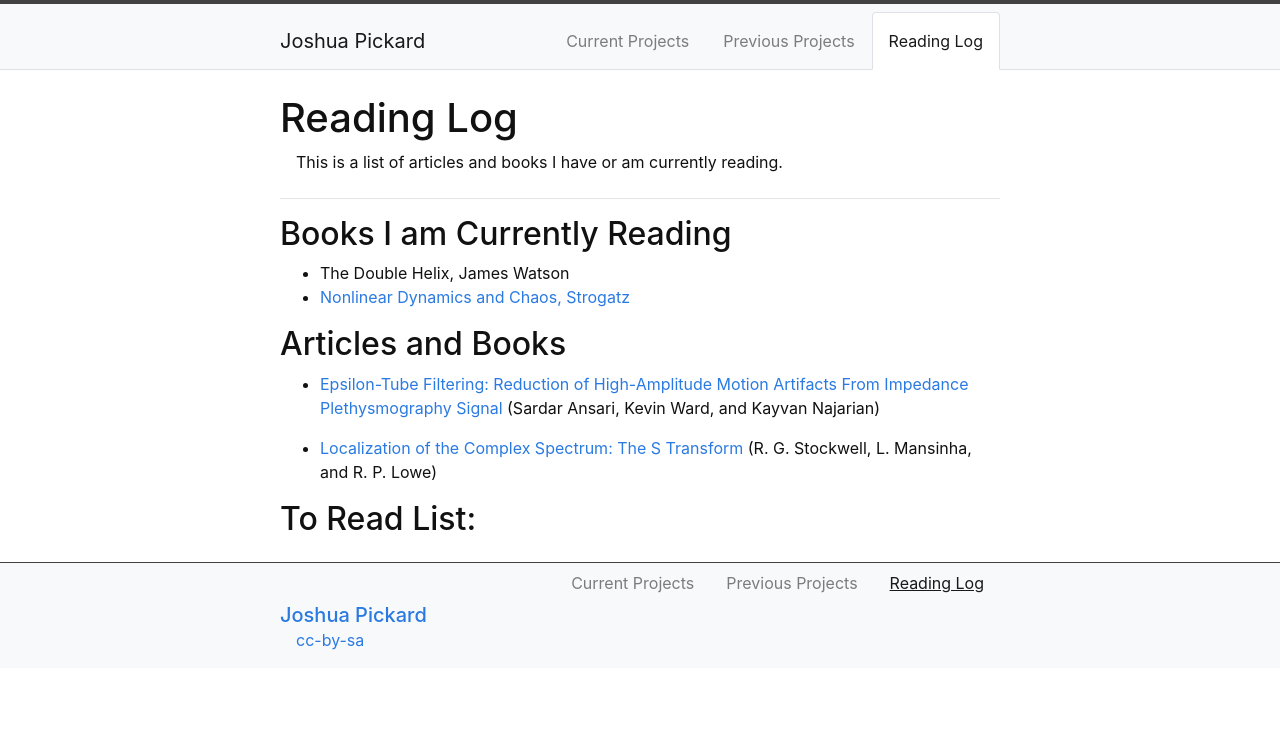
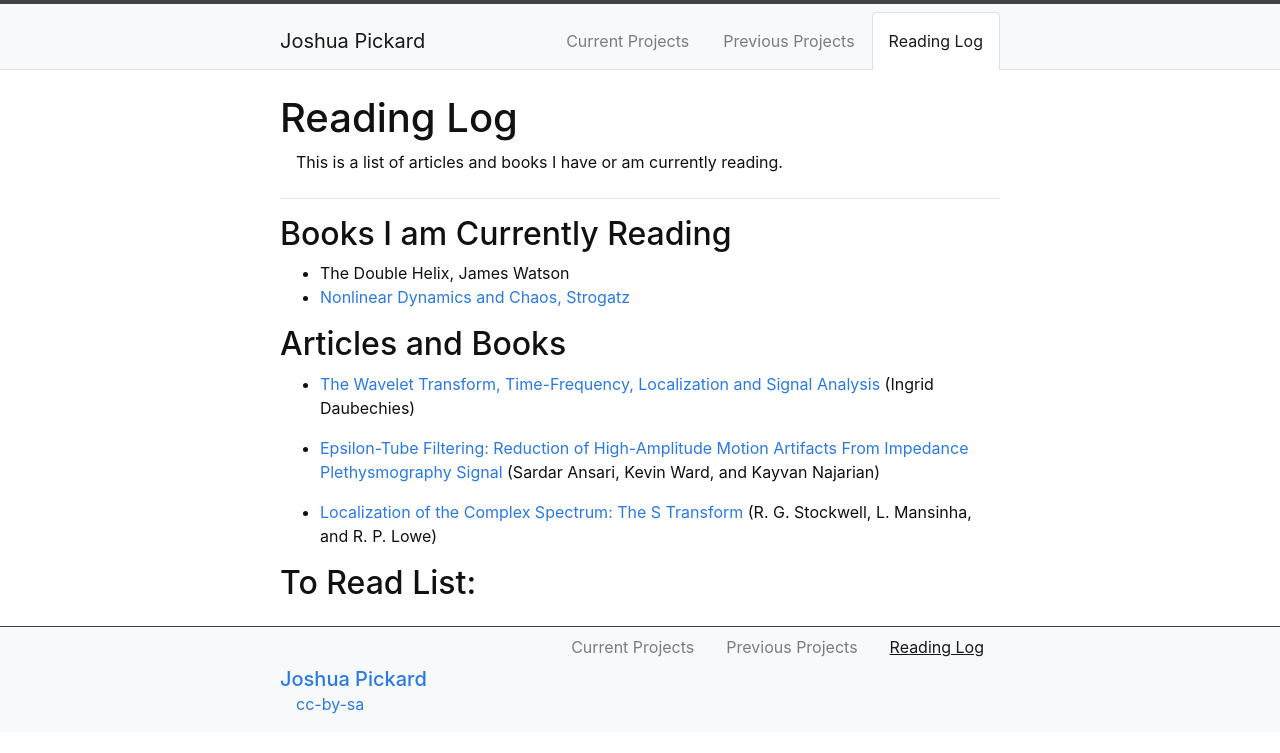
Before and after one commit to Jpickard1/jpickard1.github.io, a Jekyll site: the page built from content/3-Reading_Log.md, in a window 1280 px wide. Shown: the top 753 px of the page. Built offline with Jekyll 4.4.1, drawn with Linux system fonts in a browser that asks for light colours.

Commit message:
Update 3-Reading_Log.md

```diff
--- a/content/3-Reading_Log.md
+++ b/content/3-Reading_Log.md
@@ -11,6 +11,8 @@ description: >
 
 ## Articles and Books
 
+- [The Wavelet Transform, Time-Frequency, Localization and Signal Analysis](https://services.math.duke.edu/~ingrid/publications/ieee36-1990.pdf) (Ingrid Daubechies)
+
 - [Epsilon-Tube Filtering: Reduction of High-Amplitude Motion Artifacts From Impedance Plethysmography Signal](https://ieeexplore.ieee.org/stamp/stamp.jsp?arnumber=6785963) (Sardar Ansari, Kevin Ward, and Kayvan Najarian)
 
 - [Localization of the Complex Spectrum: The S Transform](http://citeseerx.ist.psu.edu/viewdoc/download?doi=10.1.1.462.1500&rep=rep1&type=pdf) (R. G. Stockwell, L. Mansinha, and R. P. Lowe)
```
